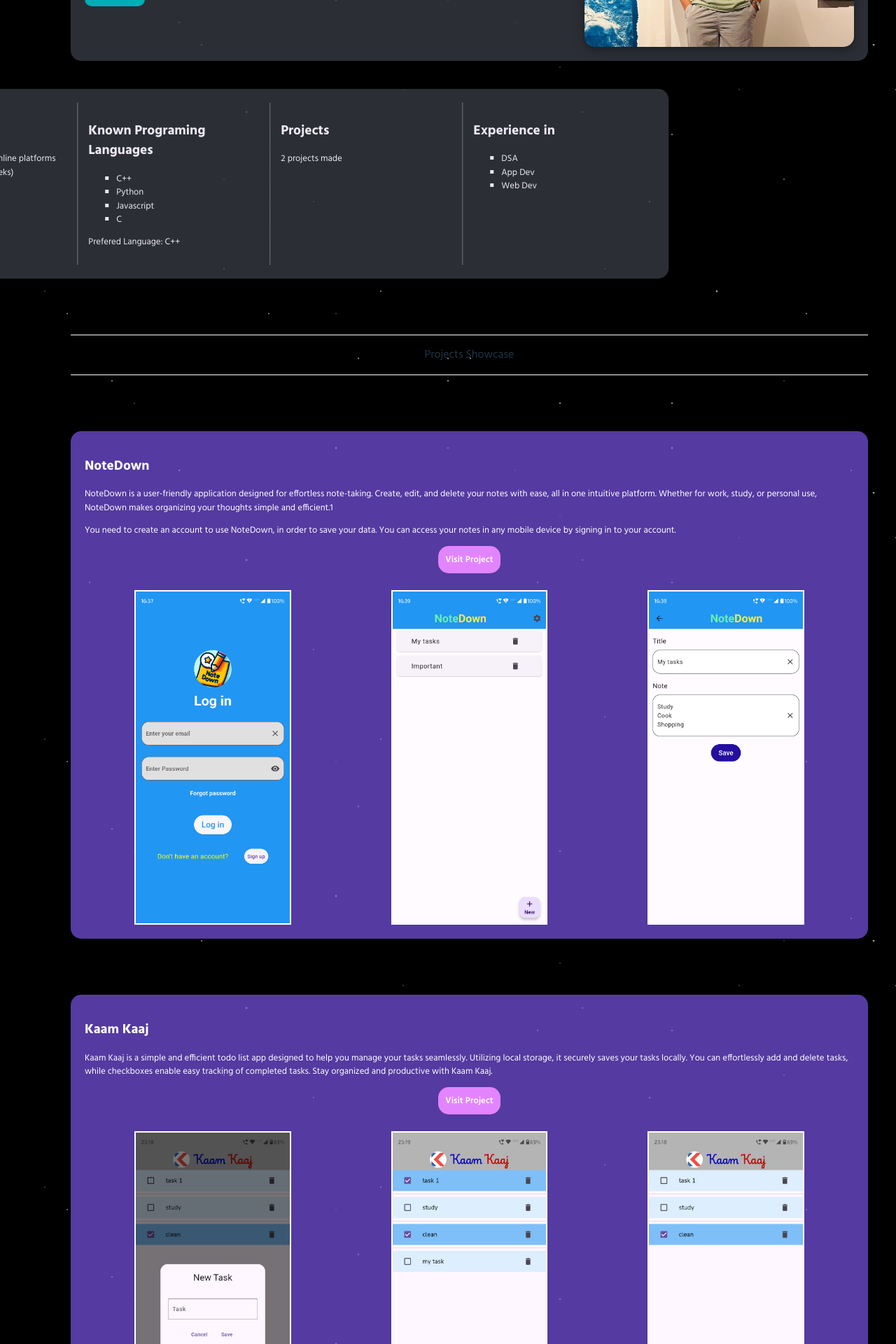
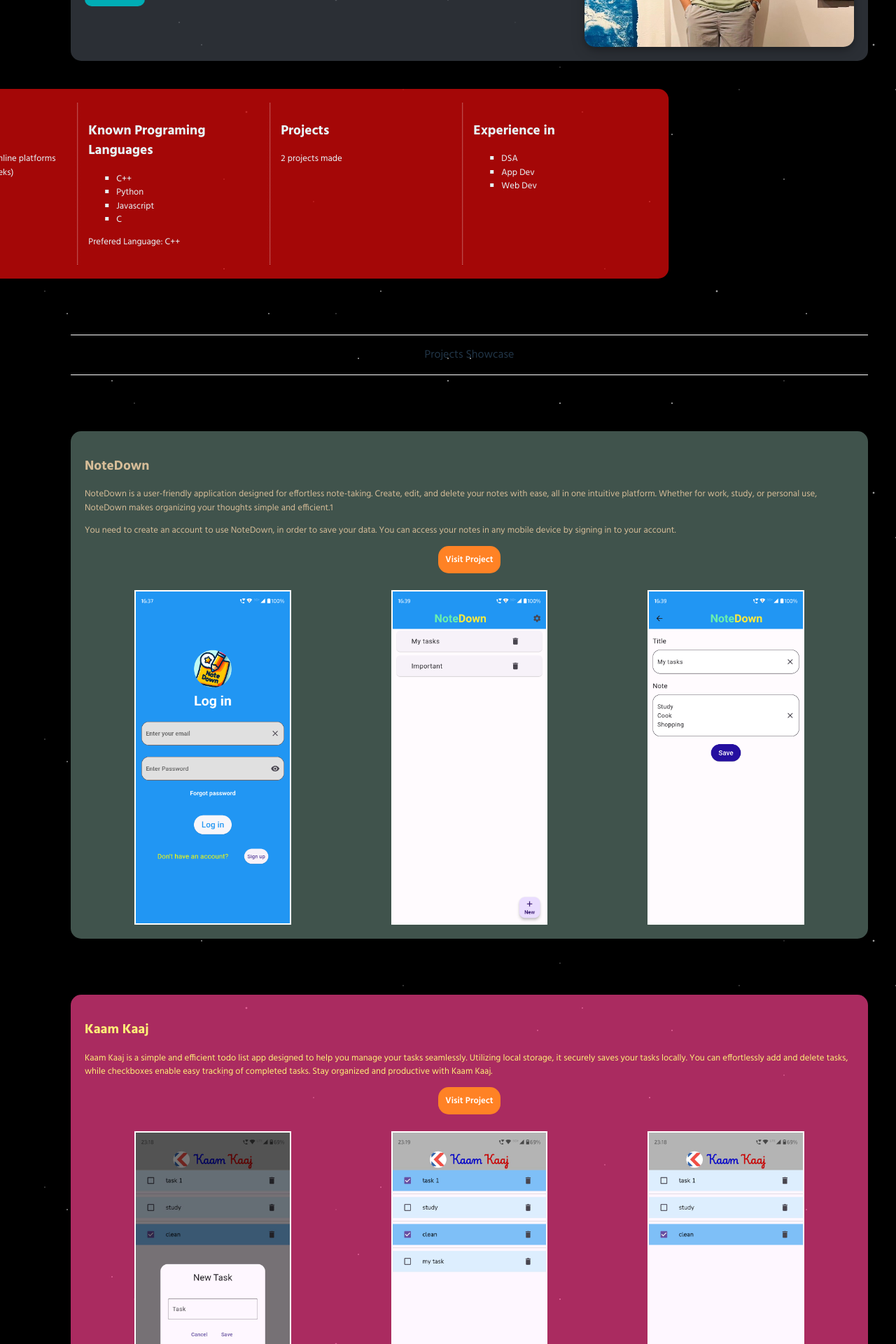
Before and after one commit to bhuwan1301/bhuwanchandrapandey, a React (Vite) app: page / in a window 1280 px wide. Shown: the part 960-2880 px from the top of the page at 70% size. Built offline with nearby package versions, Linux system fonts and the light colour scheme; a web font is replaced by a local one.

Commit message:
added more colors

```diff
--- a/src/Aboutme/Aboutme.css
+++ b/src/Aboutme/Aboutme.css
@@ -55,10 +55,10 @@
 
 .detailsSlide{
     display: flex;
-    color: #EDE7F6;
+    color: #E8F9FD;
     justify-content: space-evenly;
     flex-wrap: nowrap;
-    background-color: #393e46c3 ;
+    background-color: #cf0a0acb ;
     box-shadow: 0 4px 8px rgba(0, 0, 0, 0.2), 0 6px 20px rgba(0, 0, 0, 0.19);
     border-radius: 15px;
     margin-bottom: 10vh;
--- a/src/Projects/Project1/Project1.jsx
+++ b/src/Projects/Project1/Project1.jsx
@@ -2,12 +2,13 @@
 import homepic from './home.png'
 import note from './note.png'
 import sign from './signIn.png'
+import './project1.css'
 
 
 export default function Project1() {
     return (
         <div>
-            <div className="projectholder">
+            <div className="projectholder" id='project1'>
                 <h2>NoteDown</h2>
 
                 <p>NoteDown is a user-friendly application designed for effortless note-taking. Create, edit, and delete your notes with ease, all in one intuitive platform. Whether for work, study, or personal use, NoteDown makes organizing your thoughts simple and efficient.1</p>
--- /dev/null
+++ b/src/Projects/Project1/project1.css
@@ -0,0 +1,12 @@
+#project1{
+    background-color: #40534C;
+    color: #D6BD98;
+}
+
+#project1 a{
+    background-color: #FF8225;
+}
+
+#project1 a:active{
+    background-color: #854413;
+}
--- a/src/Projects/Project2/Project2.jsx
+++ b/src/Projects/Project2/Project2.jsx
@@ -2,12 +2,12 @@
 import pic1 from './pic1.jpg'
 import pic2 from './pic2.jpg'
 import pic3 from './pic3.jpg'
-
+import './project2.css'
 
 export default function Project1() {
     return (
         <div>
-            <div className="projectholder">
+            <div className="projectholder" id='project2'>
                 <h2>Kaam Kaaj</h2>
 
                 <p>Kaam Kaaj is a simple and efficient todo list app designed to help you manage your tasks seamlessly. Utilizing local storage, it securely saves your tasks locally. You can effortlessly add and delete tasks, while checkboxes enable easy tracking of completed tasks. Stay organized and productive with Kaam Kaaj.</p>
--- /dev/null
+++ b/src/Projects/Project2/project2.css
@@ -0,0 +1,12 @@
+#project2{
+    background-color: #ff4190aa;
+    color: #FFF078;
+}
+
+#project2 a{
+    background-color: #FF8225;
+}
+
+#project2 a:active{
+    background-color: #854413;
+}
--- a/src/Projects/Projects.css
+++ b/src/Projects/Projects.css
@@ -1,7 +1,7 @@
 .projectholder{
-    color: white;
+    /* color: white; */
     margin: 10vh 5vh;
-    background-color: #865dffa1;
+    /* background-color: #865dffa1; */
     padding: 20px;
     box-shadow: 0 4px 8px rgba(0, 0, 0, 0.2), 0 6px 20px rgba(0, 0, 0, 0.19);
     border-radius: 15px;
@@ -30,16 +30,12 @@
     font-size: 1vw;
     color: white;
     text-decoration: none;
-    background-color: #E384FF;
+    /* background-color: #E384FF; */
     border-radius: 15px;
     padding: 10px;
     font-weight: 600;
     text-align: center;
     margin-bottom: 3vh;
-}
-
-.visitptojectbutton > a:active{
-    background-color: #9900c8;
 }
 
 .photos{
```
